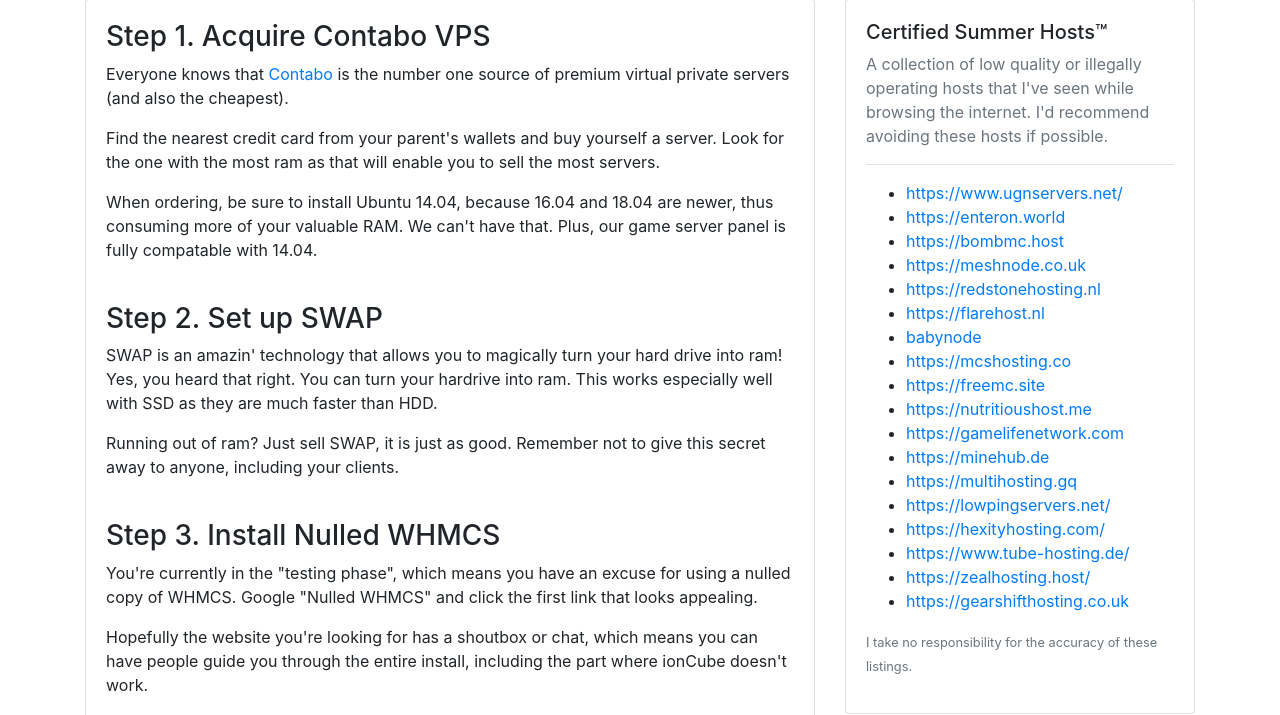
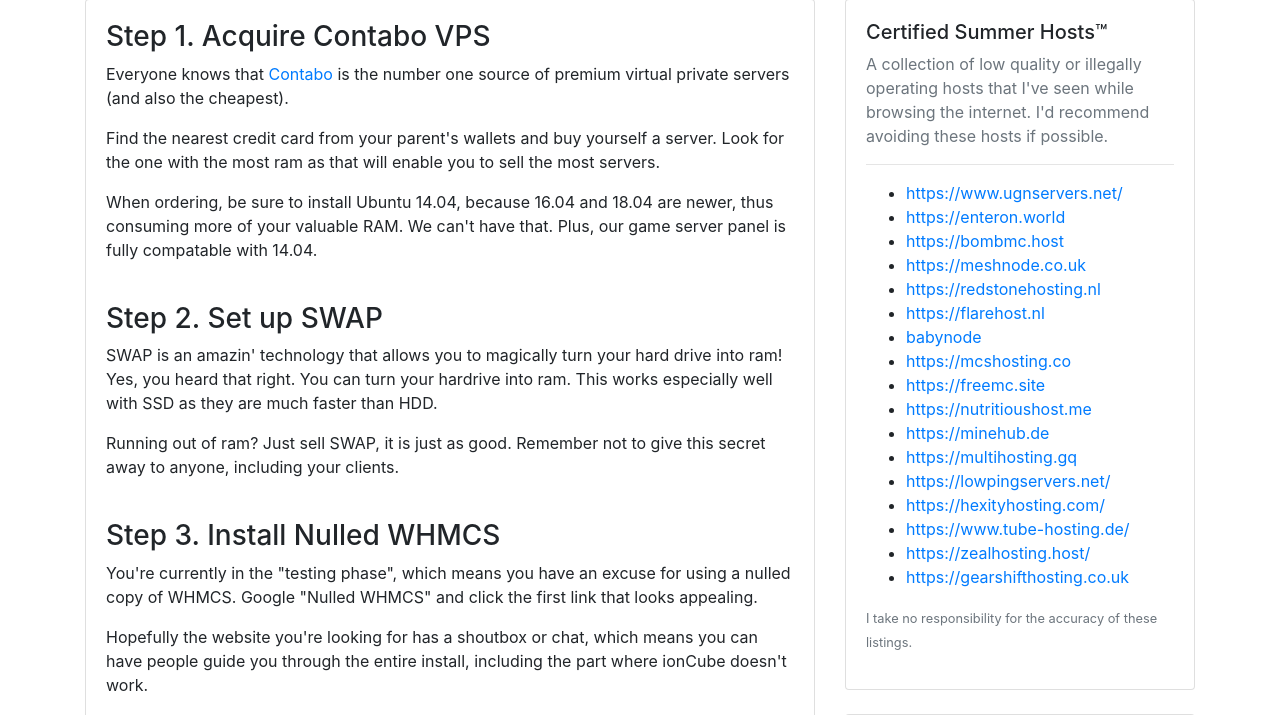
Before and after one commit to TheRealTryone/Website, a PHP site: page / in a window 1280 px wide. Shown: the part 382-1097 px from the top of the page. Run offline with PHP 8.4, Linux system fonts and the light colour scheme.

Commit message:
Update index.php

```diff
--- a/index.php
+++ b/index.php
@@ -126,7 +126,6 @@
               <li data-toggle="tooltip" data-placement="left" title="Ddosing competitors (DeluxeNode). Nicke also lied to me that it was false accusations in an attempt to get me remove his horrible company from the site. As soon as he saw the proof, he cried 'It has been paid for'"><a href="https://mcshosting.co/">https://mcshosting.co</a></li>
 	      <li data-toggle="tooltip" data-placement="left" title="Same owner as mcshoting.co."><a href="https://freemc.site">https://freemc.site</a></li>
 	      <li data-toggle="tooltip" data-placement="left" title="Immature owner and has absolute no clue what he is doing. Also, the prices are misleading."><a href="https://nutritioushost.me/">https://nutritioushost.me</a></li>
-	      <li data-toggle="tooltip" data-placement="left" title="Nulled WHMCS."><a href="https://gamelifenetwork.com">https://gamelifenetwork.com</a></li>
 	      <li data-toggle="tooltip" data-placement="left" title="Banning people as soon as they ask about the hardware. The owner is extrenely rude and ignorant."><a href="https://minehub.de/">https://minehub.de</a></li>
 	      <li data-toggle="tooltip" data-placement="left" title="Owners have no clue what they are doing. They don't even know their VPS's password."><a href="https://multihosting.gq">https://multihosting.gq</a></li>
 	      <li data-toggle="tooltip" data-placement="left" title="Owner have no clue what he are doing. He keeps asking if Pterodactyl can host any games out there despite being given the answer multiple times."><a href="https://lowpingservers.net/">https://lowpingservers.net/</a></li>
```
